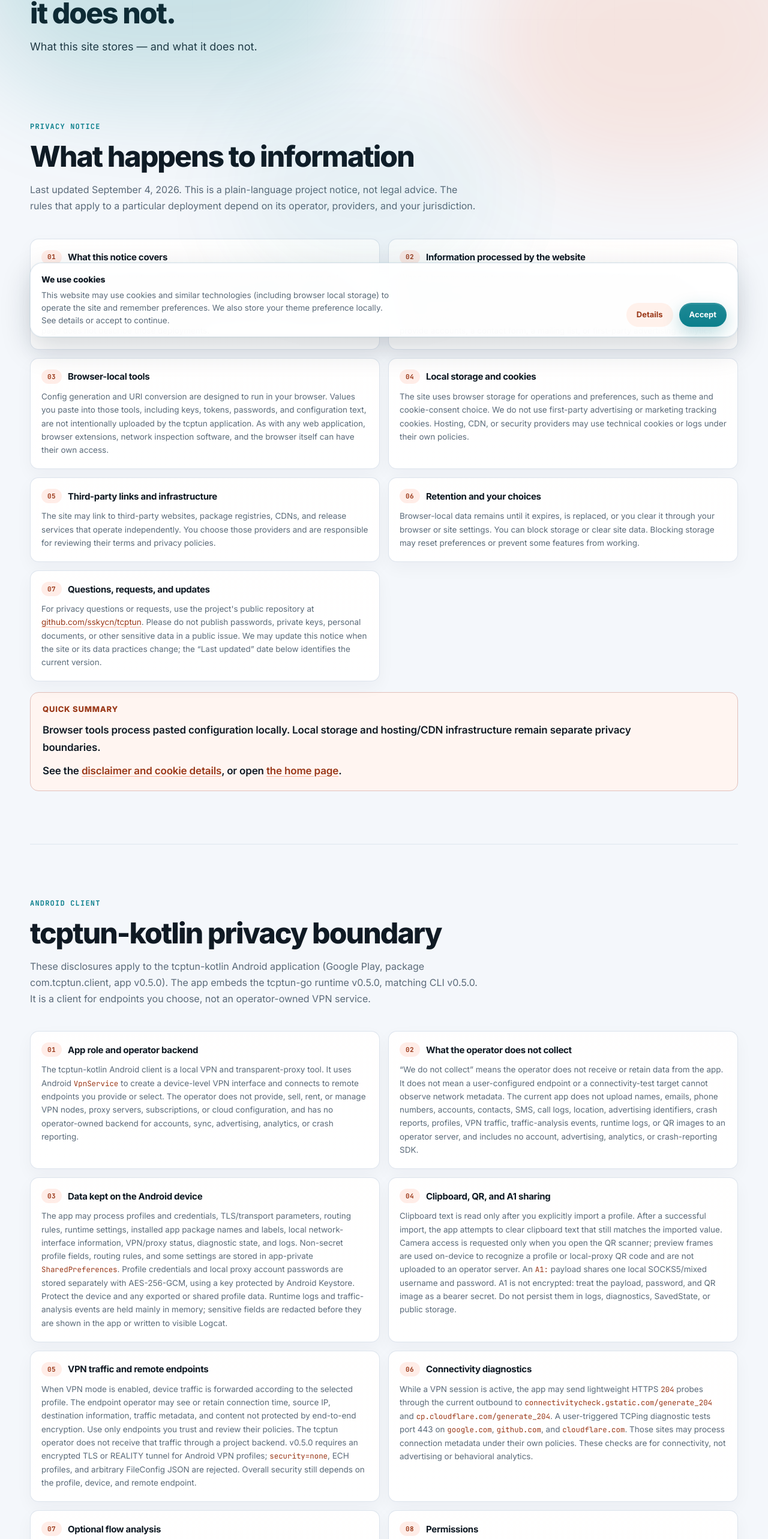
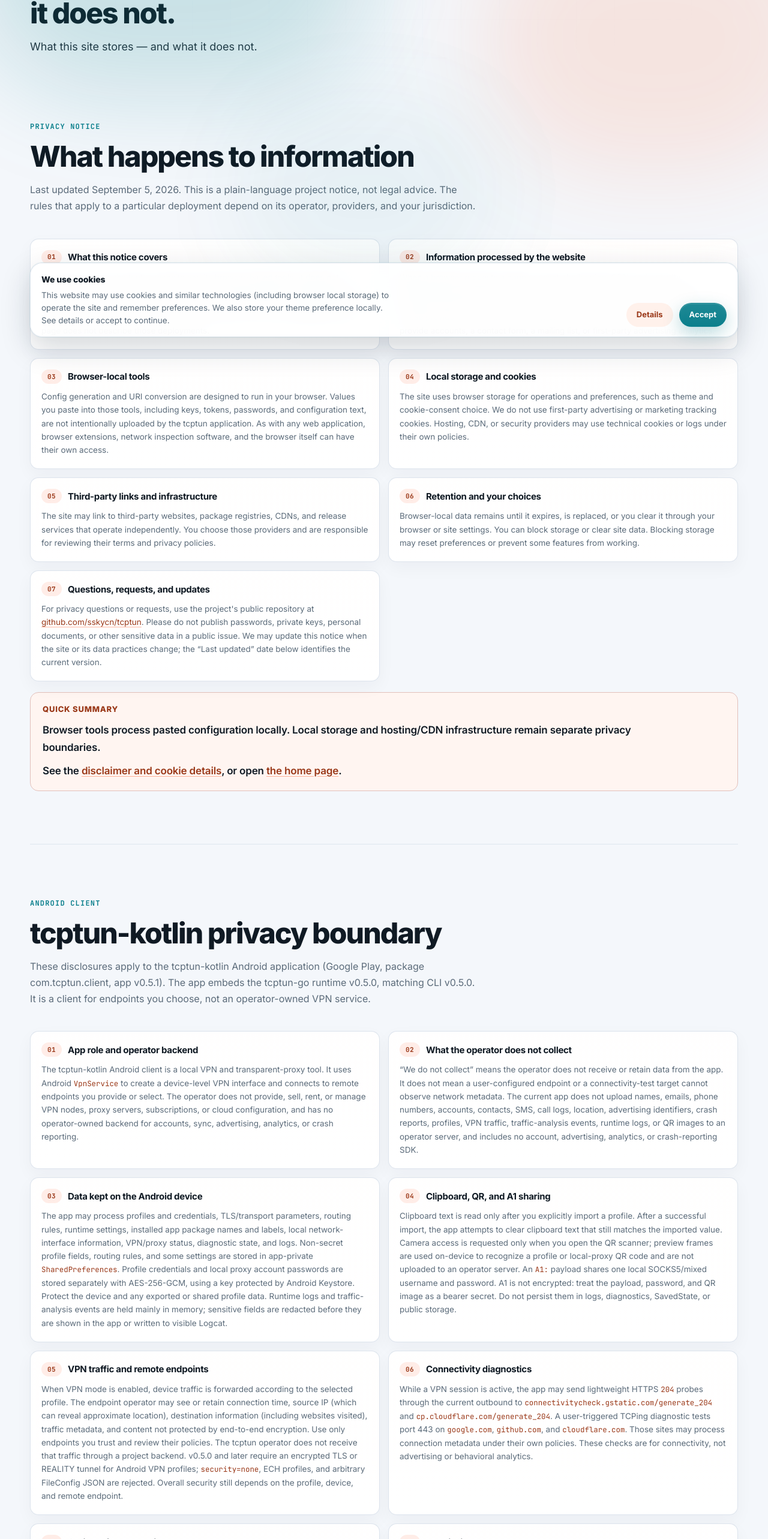
Before and after one commit to sskycn/tcptun, a Next.js app: page /privacy in a window 1280 px wide. Shown: the part 224-2790 px from the top of the page at 60% size. Built offline with nearby package versions, Linux system fonts and the light colour scheme.

Commit message:
docs(site): update Android privacy notice for v0.5.1

```diff
--- a/app/privacy/view.tsx
+++ b/app/privacy/view.tsx
@@ -179,10 +179,11 @@ const androidPrivacyEn: PrivacyCard[] = [
     body: (
       <>
         When VPN mode is enabled, device traffic is forwarded according to the selected profile. The
-        endpoint operator may see or retain connection time, source IP, destination information,
-        traffic metadata, and content not protected by end-to-end encryption. Use only endpoints you
+        endpoint operator may see or retain connection time, source IP (which can reveal approximate
+        location), destination information (including websites visited), traffic metadata, and content
+        not protected by end-to-end encryption. Use only endpoints you
         trust and review their policies. The tcptun operator does not receive that traffic through a
-        project backend. v0.5.0 requires an encrypted TLS or REALITY tunnel for Android VPN profiles;{" "}
+        project backend. v0.5.0 and later require an encrypted TLS or REALITY tunnel for Android VPN profiles;{" "}
         <code>security=none</code>, ECH profiles, and arbitrary FileConfig JSON are rejected. Overall
         security still depends on the profile, device, and remote endpoint.
       </>
@@ -308,8 +309,8 @@ const androidPrivacyZh: PrivacyCard[] = [
     title: "VPN 流量与远端端点",
     body: (
       <>
-        启用 VPN 后，设备流量会按所选配置转发到远端节点。该节点运营者可能看到或保留连接时间、来源 IP、目标信息、流量元数据，以及未被端到端加密保护的内容。请只使用你信任的节点，并查阅其政策。tcptun
-        运营者不会通过项目后端接收这些流量。v0.5.0 要求 Android VPN 配置使用加密的 TLS 或 REALITY 隧道；
+        启用 VPN 后，设备流量会按所选配置转发到远端节点。该节点运营者可能看到或保留连接时间、来源 IP（可用于推断近似位置）、目标信息（包括访问的网站）、流量元数据，以及未被端到端加密保护的内容。请只使用你信任的节点，并查阅其政策。tcptun
+        运营者不会通过项目后端接收这些流量。v0.5.0 及更高版本要求 Android VPN 配置使用加密的 TLS 或 REALITY 隧道；
         <code>security=none</code>、ECH 配置和任意 FileConfig JSON 会被拒绝。整体安全性仍取决于配置、设备和远端节点。
       </>
     ),
@@ -579,8 +580,8 @@ export function PrivacyView({ locale = "en" }: { locale?: Locale }) {
           <h2>{locale === "zh" ? "信息如何被处理" : "What happens to information"}</h2>
           <p>
             {locale === "zh"
-              ? "最近更新于 2026 年 9 月 4 日。这是项目的通俗说明，不是法律建议。具体部署适用的规则取决于运营者、服务提供方和你所在的司法辖区。"
-              : "Last updated September 4, 2026. This is a plain-language project notice, not legal advice. The rules that apply to a particular deployment depend on its operator, providers, and your jurisdiction."}
+              ? "最近更新于 2026 年 9 月 5 日。这是项目的通俗说明，不是法律建议。具体部署适用的规则取决于运营者、服务提供方和你所在的司法辖区。"
+              : "Last updated September 5, 2026. This is a plain-language project notice, not legal advice. The rules that apply to a particular deployment depend on its operator, providers, and your jurisdiction."}
           </p>
         </div>
 
--- a/app/site-data.ts
+++ b/app/site-data.ts
@@ -32,7 +32,7 @@ export const androidAppLinks = {
   packageId: "com.tcptun.client",
   playStore: "https://play.google.com/store/apps/details?id=com.tcptun.client",
   /** Current Play Store / tagged Android client. */
-  appVersion: "0.5.0",
+  appVersion: "0.5.1",
   /** tcptun-go runtime locked by the Android bridge (bridge.lock). */
   runtimeVersion: "0.5.0",
 } as const;
```
